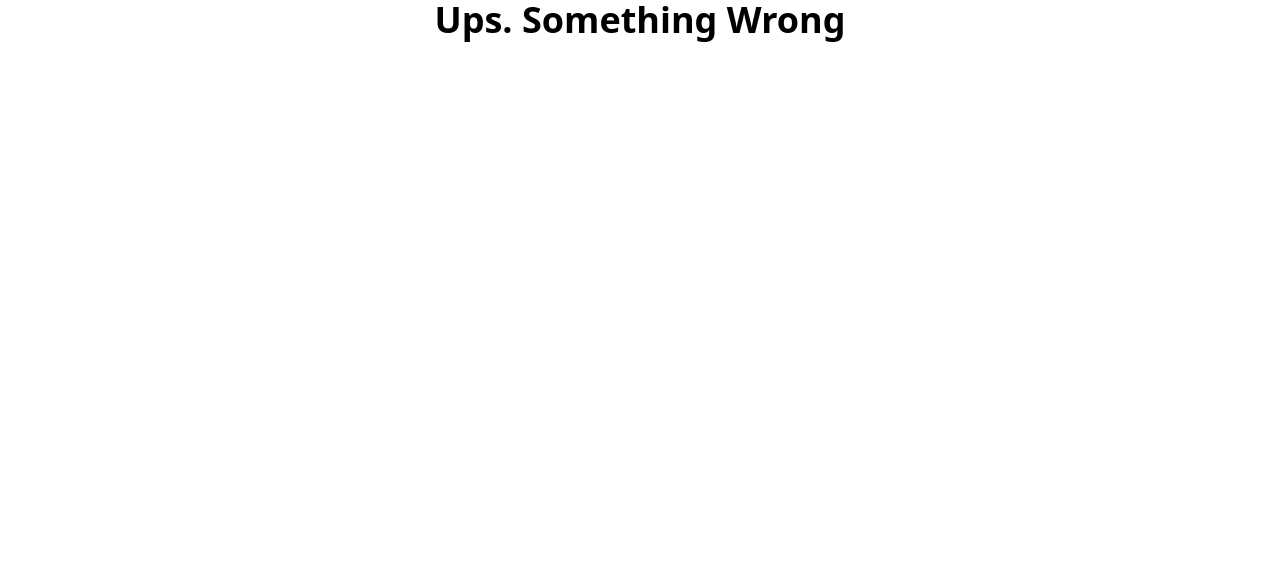
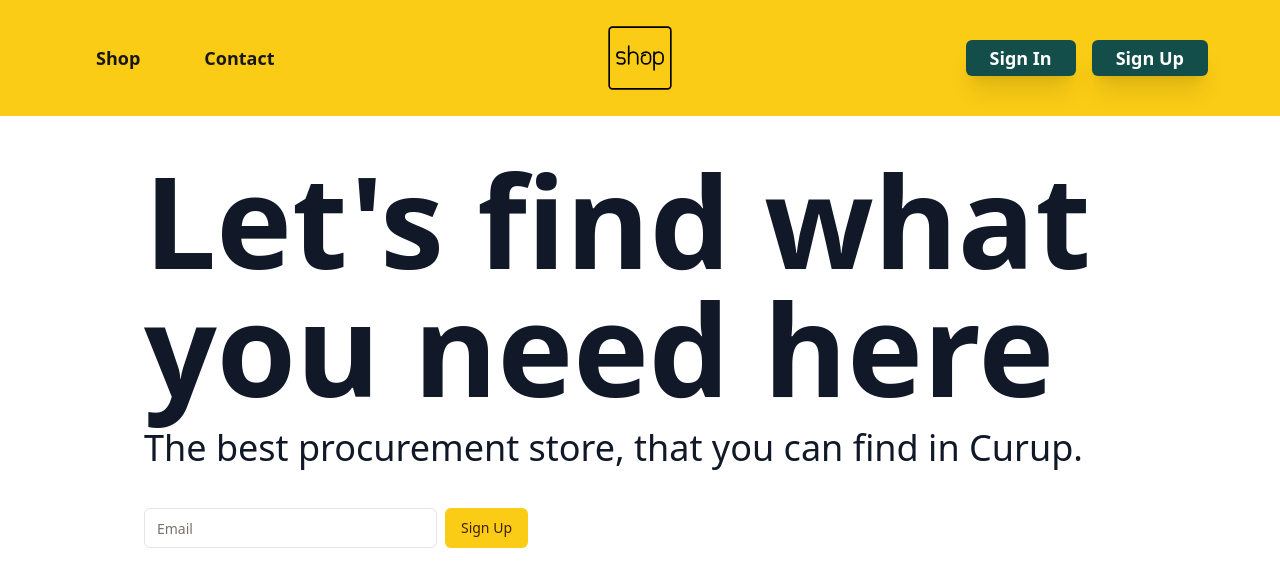
Before and after one commit to paresiqbal/mern-ecommerce, a React (Vite) app in the folder client/: page /auth/landing in a window 1280 px wide. Shown: the top 586 px of the page. Built offline with nearby package versions, Linux system fonts and the light colour scheme.

Commit message:
Add sign up button

```diff
--- a/client/src/App.tsx
+++ b/client/src/App.tsx
@@ -7,7 +7,7 @@ import ErrorLayout from "./layout/ErrorLayout";
 
 // pages
 import Shop from "@/pages/shop";
-// import Auth from "@/pages/auth";
+import Auth from "@/pages/auth/Auth";
 import Register from "@/pages/auth/register";
 
 // route
@@ -27,7 +27,12 @@ const router = createBrowserRouter([
         errorElement: <ErrorLayout />,
         children: [
           {
-            path: "register", // Changed to a relative path
+            path: "landing",
+            element: <Auth />,
+            errorElement: <ErrorLayout />,
+          },
+          {
+            path: "register",
             element: <Register />,
             errorElement: <ErrorLayout />,
           },
--- /dev/null
+++ b/client/src/pages/auth/Auth.tsx
@@ -0,0 +1,18 @@
+// shadcn
+import { Button } from "@/components/ui/button";
+import { Input } from "@/components/ui/input";
+
+export default function Auth() {
+  return (
+    <div className="py-10">
+      <h1 className="text-9xl font-bold">Let's find what you need here</h1>
+      <p className="text-4xl mt-4">
+        The best procurement store, that you can find in Curup.
+      </p>
+      <div className="flex w-full max-w-sm pt-10 items-center space-x-2">
+        <Input type="email" placeholder="Email" />
+        <Button type="submit">Sign Up</Button>
+      </div>
+    </div>
+  );
+}
--- a/client/src/pages/auth/index.tsx
+++ /dev/null
@@ -1,10 +0,0 @@
-export default function Auth() {
-  return (
-    <div className="py-10">
-      <h1 className="text-9xl font-bold">Let's find what you need here</h1>
-      <p className="text-4xl mt-4">
-        The best procurement store, that you can find in Curup.
-      </p>
-    </div>
-  );
-}
```
